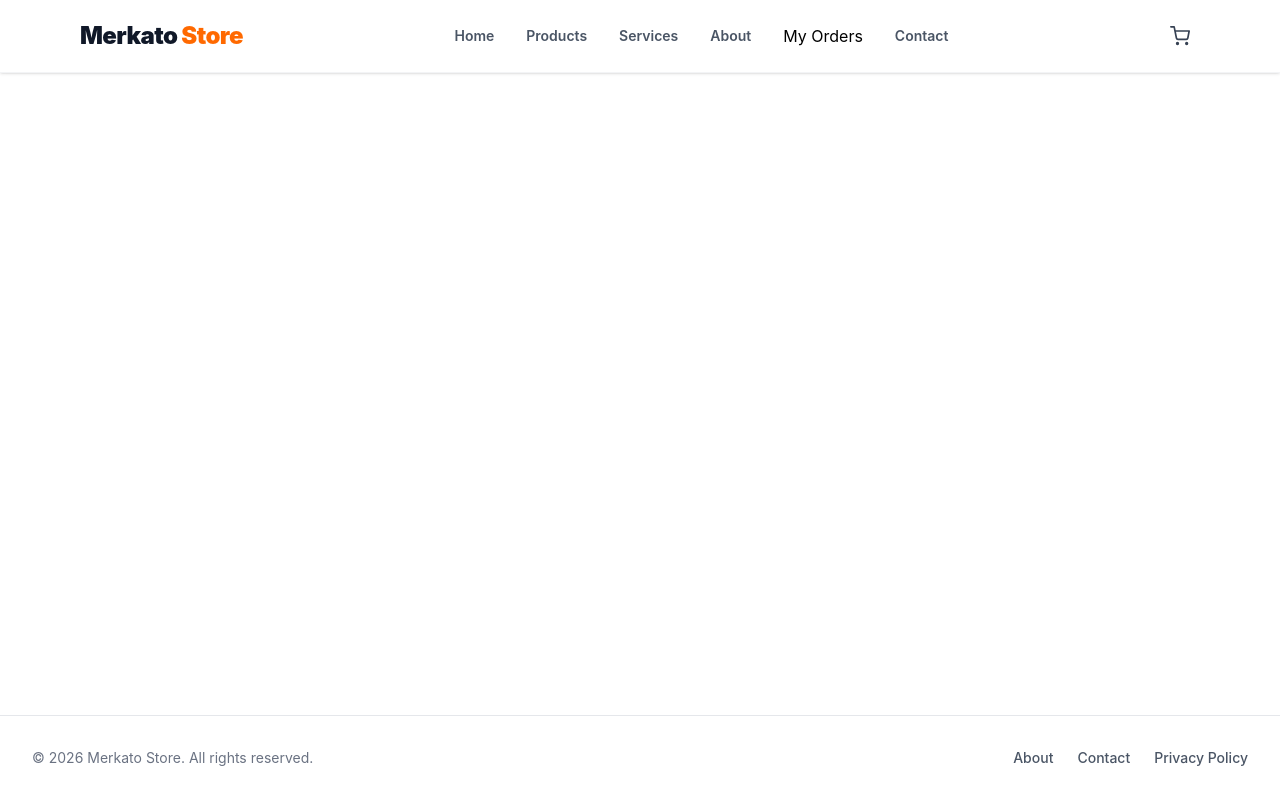
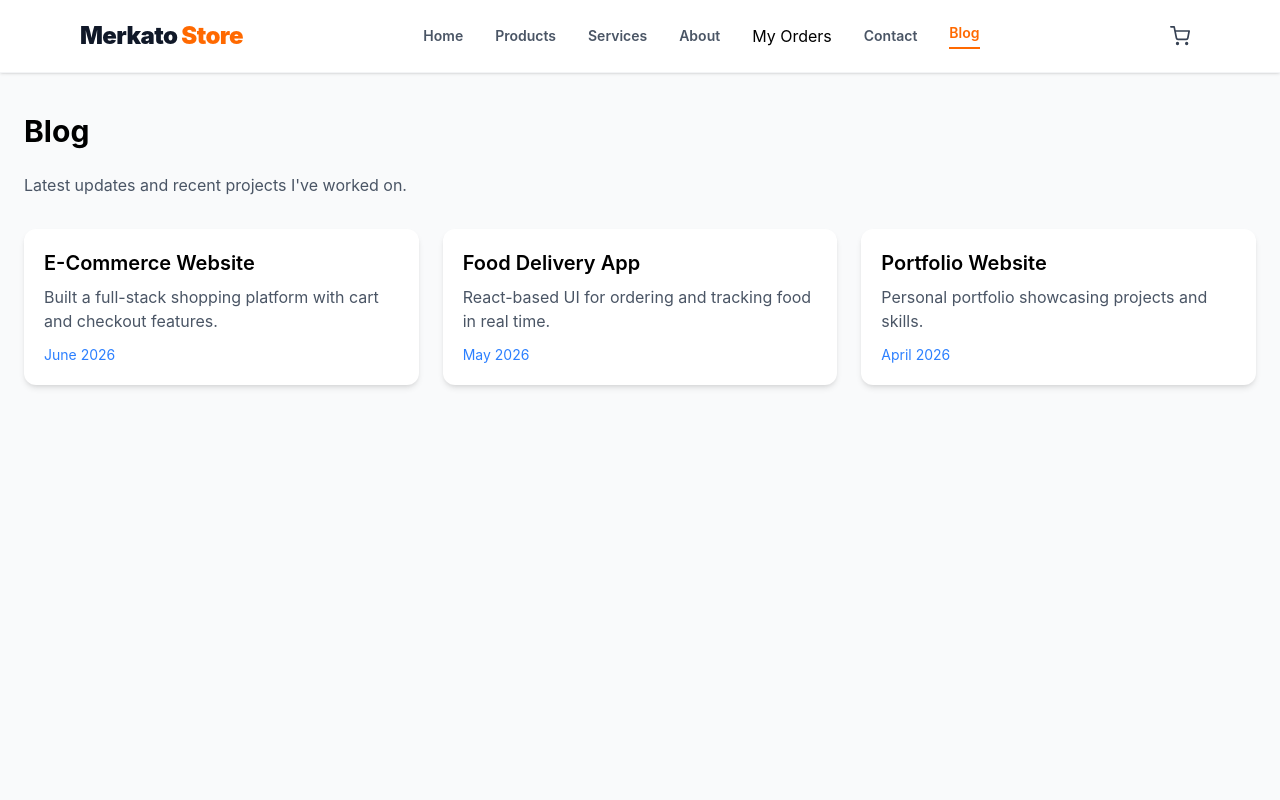
Before and after one commit to belaynewzewdie90-boop/merkato-store, a React (Vite) app: page /blog in a window 1280 px wide. Shown: the top 800 px of the page. Built offline with nearby package versions, Linux system fonts and the light colour scheme.

Commit message:
modified:   src/App.jsx modified:   src/components/Header.jsx 	new file:   src/pages/Blog.jsx

```diff
--- a/src/App.jsx
+++ b/src/App.jsx
@@ -1,17 +1,20 @@
-import { Routes, Route, ServerRouter } from "react-router-dom";
+import { Routes, Route } from "react-router-dom";
 import Header from "./components/Header";
 import Footer from "./components/Footer";
+
 import Home from "./pages/Home";
 import Products from "./pages/Products";
 import Cart from "./pages/Cart";
 import Tracking from "./pages/Tracking";
-import Checkout from "./pages/Checkout"; // Make sure Checkout is imported if you or your team added it
+import Checkout from "./pages/Checkout";
 import Services from "./pages/Services";
+import Blog from "./pages/Blog";
 
 function App() {
   return (
     <div className="min-h-screen flex flex-col bg-white w-full">
       <Header />
+
       <div className="flex-1 w-full">
         <Routes>
           <Route path="/" element={<Home />} />
@@ -19,12 +22,14 @@ function App() {
           <Route path="/cart" element={<Cart />} />
           <Route path="/checkout" element={<Checkout />} />
 
-          {/* Keep both your custom tracking routes */}
           <Route path="/tracking" element={<Tracking />} />
           <Route path="/tracking/:orderId" element={<Tracking />} />
-           <Route path="/services" element={<Services />} />
+
+          <Route path="/services" element={<Services />} />
+          <Route path="/blog" element={<Blog />} />
         </Routes>
       </div>
+
       <Footer />
     </div>
   );
--- a/src/components/Header.jsx
+++ b/src/components/Header.jsx
@@ -49,6 +49,9 @@ export default function Header() {
           <Link to="/contact" className={linkStyle("/contact")}>
             Contact
           </Link>
+          <Link to="/blog" className={linkStyle("/blog")}>
+            Blog
+          </Link>
         </nav>
 
         {/* Cart Badge */}
--- /dev/null
+++ b/src/pages/Blog.jsx
@@ -0,0 +1,49 @@
+import React from "react";
+
+export default function Blog() {
+  const recentProjects = [
+    {
+      id: 1,
+      title: "E-Commerce Website",
+      description: "Built a full-stack shopping platform with cart and checkout features.",
+      date: "June 2026",
+    },
+    {
+      id: 2,
+      title: "Food Delivery App",
+      description: "React-based UI for ordering and tracking food in real time.",
+      date: "May 2026",
+    },
+    {
+      id: 3,
+      title: "Portfolio Website",
+      description: "Personal portfolio showcasing projects and skills.",
+      date: "April 2026",
+    },
+  ];
+
+  return (
+    <div className="min-h-screen px-6 py-10 bg-gray-50">
+      <h1 className="text-3xl font-bold mb-6">Blog</h1>
+
+      <p className="text-gray-600 mb-8">
+        Latest updates and recent projects I've worked on.
+      </p>
+
+      <div className="grid md:grid-cols-2 lg:grid-cols-3 gap-6">
+        {recentProjects.map((project) => (
+          <div
+            key={project.id}
+            className="bg-white shadow-md rounded-xl p-5 hover:shadow-lg transition"
+          >
+            <h2 className="text-xl font-semibold">{project.title}</h2>
+            <p className="text-gray-600 mt-2">{project.description}</p>
+            <span className="text-sm text-blue-500 mt-3 block">
+              {project.date}
+            </span>
+          </div>
+        ))}
+      </div>
+    </div>
+  );
+}
```
